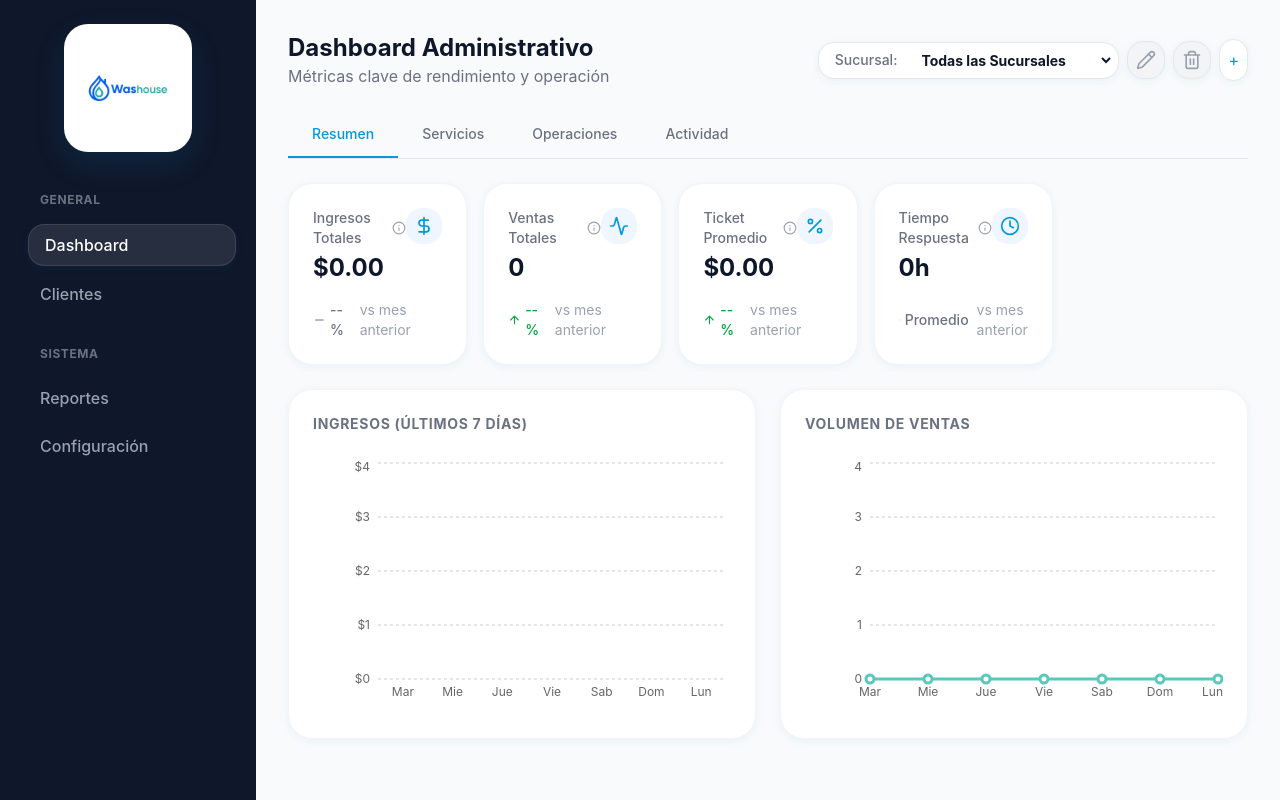
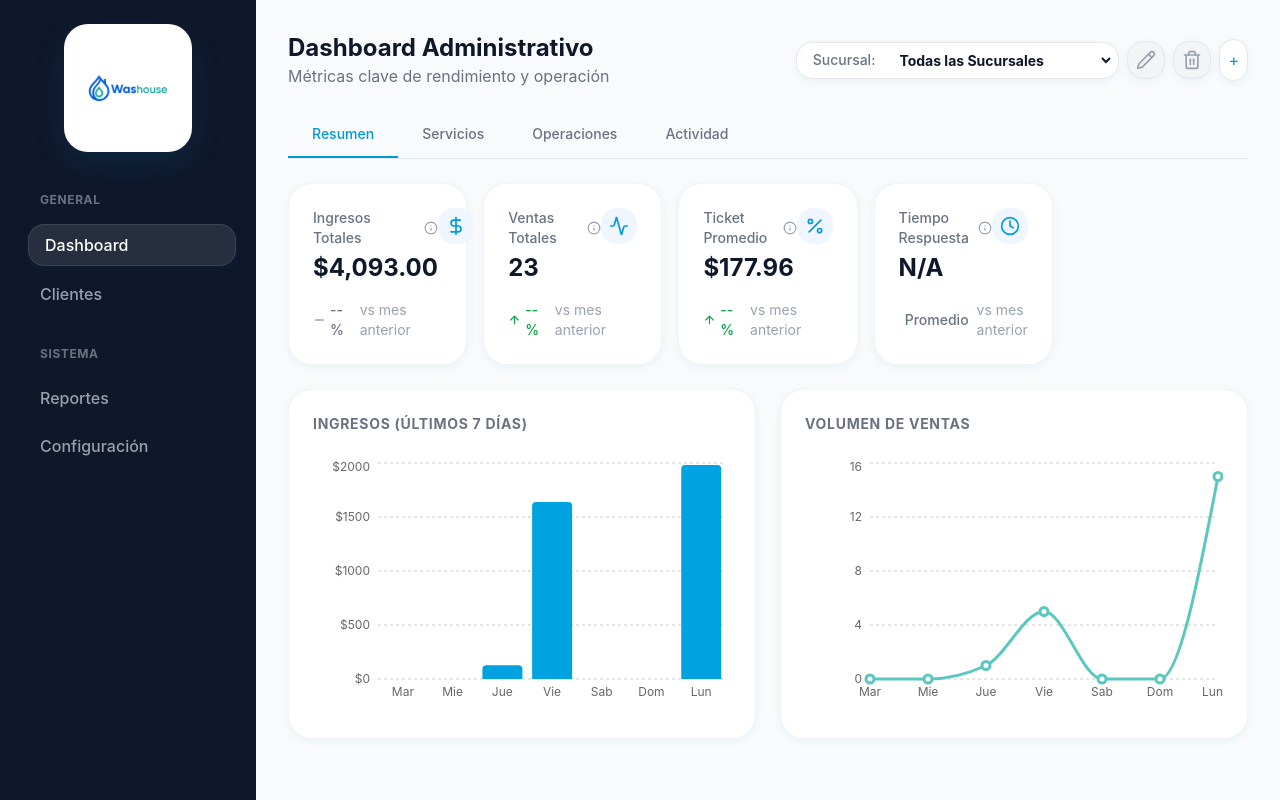
Before and after one commit to hackeandolawebmx-ai/washouse-system, a React (Vite) app: page /admin/dashboard in a window 1280 px wide. Built offline with nearby package versions, Linux system fonts and the light colour scheme; sample sign-in values are in the browser's storage.

Commit message:
chore: persist local database to git

```diff
--- a/src/context/StorageContext.jsx
+++ b/src/context/StorageContext.jsx
@@ -1,13 +1,15 @@
 import { createContext, useContext, useState, useEffect } from 'react';
 import { PRODUCTS_CATALOG } from '../data/catalog';
+import initialDB from '../data/initialState.json';
 
 const StorageContext = createContext();
 
-const INITIAL_BRANCHES = [
+// Use data from Exported DB as clean baseline
+const INITIAL_BRANCHES = initialDB.branches || [
     { id: 'main', name: 'Sucursal Principal', address: 'Calle Principal 123' }
 ];
 
-const INITIAL_MACHINES = [
+const INITIAL_MACHINES = initialDB.machines || [
     { id: 1, name: 'Lavadora 01', type: 'lavadora', status: 'available', timeLeft: 0, branchId: 'main' },
     { id: 2, name: 'Lavadora 02', type: 'lavadora', status: 'available', timeLeft: 0, branchId: 'main' },
     { id: 3, name: 'Lavadora 03', type: 'lavadora', status: 'available', timeLeft: 0, branchId: 'main' },
@@ -50,7 +52,7 @@ export function StorageProvider({ children }) {
     const [sales, setSales] = useState(() => {
         try {
             const saved = localStorage.getItem('washouse_sales');
-            return saved ? JSON.parse(saved) : [];
+            return saved ? JSON.parse(saved) : (initialDB.sales || []);
         } catch (e) {
             console.error('Error parsing sales from storage', e);
             return [];
@@ -60,7 +62,7 @@ export function StorageProvider({ children }) {
     const [shifts, setShifts] = useState(() => {
         try {
             const saved = localStorage.getItem('washouse_shifts');
-            return saved ? JSON.parse(saved) : [];
+            return saved ? JSON.parse(saved) : (initialDB.shifts || []);
         } catch (e) {
             console.error('Error parsing shifts from storage', e);
             return [];
@@ -70,7 +72,7 @@ export function StorageProvider({ children }) {
     const [activityLogs, setActivityLogs] = useState(() => {
         try {
             const saved = localStorage.getItem('washouse_logs');
-            return saved ? JSON.parse(saved) : [];
+            return saved ? JSON.parse(saved) : (initialDB.activityLogs || []);
         } catch (e) {
             console.error('Error parsing logs from storage', e);
             return [];
@@ -88,8 +90,8 @@ export function StorageProvider({ children }) {
             console.error('Error parsing inventory from storage', e);
         }
 
-        // Init from catalog for Main branch
-        return PRODUCTS_CATALOG.map(p => ({ ...p, branchId: 'main' }));
+        // Init from DB or Catalog
+        return initialDB.inventory || PRODUCTS_CATALOG.map(p => ({ ...p, branchId: 'main' }));
     });
 
     // Save to LocalStorage whenever state changes
--- a/src/pages/AdminDashboard.jsx
+++ b/src/pages/AdminDashboard.jsx
@@ -30,12 +30,13 @@ import {
     Trash2,
     PackagePlus,
     ClipboardList,
-    Percent
+    Percent,
+    Database
 } from 'lucide-react'; // Add icons
 import { formatCurrency } from '../utils/formatCurrency';
 
 export default function AdminDashboard() {
-    const { sales, shifts, inventory, orders, activityLogs, branches, addProduct, updateProduct, deleteProduct, importInventory, addBranch, updateBranch, deleteBranch, loadStandardInventory, deviceBranchId, setDeviceBranch, expenses } = useStorage();
+    const { sales, shifts, inventory, orders, activityLogs, branches, machines, addProduct, updateProduct, deleteProduct, importInventory, addBranch, updateBranch, deleteBranch, loadStandardInventory, deviceBranchId, setDeviceBranch, expenses } = useStorage();
     const [isProductModalOpen, setIsProductModalOpen] = useState(false);
     const [isBranchModalOpen, setIsBranchModalOpen] = useState(false);
     const [editingProduct, setEditingProduct] = useState(null);
@@ -341,7 +342,44 @@ export default function AdminDashboard() {
                                     onClick={handleExport}
                                     className="flex items-center gap-2 bg-white text-gray-600 border border-gray-200 px-4 py-2 rounded-lg hover:bg-gray-50 transition-colors text-sm font-medium"
                                 >
-                                    <Download size={16} /> Exportar
+                                    <Download size={16} /> Exportar CSV
+                                </button>
+                                <button
+                                    onClick={() => {
+                                        try {
+                                            console.log("Exporting DB...");
+                                            const dbState = {
+                                                branches,
+                                                machines,
+                                                inventory,
+                                                sales,
+                                                shifts,
+                                                orders,
+                                                activityLogs,
+                                                expenses,
+                                                timestamp: new Date().toISOString()
+                                            };
+                                            const jsonString = JSON.stringify(dbState, null, 2);
+                                            const blob = new Blob([jsonString], { type: "application/json" });
+                                            const url = URL.createObjectURL(blob);
+
+                                            const downloadAnchorNode = document.createElement('a');
+                                            downloadAnchorNode.setAttribute("href", url);
+                                            downloadAnchorNode.setAttribute("download", "initialState.json");
+                                            document.body.appendChild(downloadAnchorNode);
+                                            downloadAnchorNode.click();
+                                            downloadAnchorNode.remove();
+                                            URL.revokeObjectURL(url);
+                                            console.log("Export initiated");
+                                        } catch (e) {
+                                            console.error("Export failed:", e);
+                                            alert("Error al exportar: " + e.message);
+                                        }
+                                    }}
+                                    className="flex items-center gap-2 bg-purple-50 text-purple-700 border border-purple-200 px-4 py-2 rounded-lg hover:bg-purple-100 transition-colors text-sm font-medium"
+                                    title="Descargar base de datos actual para guardar en Git"
+                                >
+                                    <Database size={16} /> Guardar BD
                                 </button>
                                 <button
                                     onClick={() => {
```
